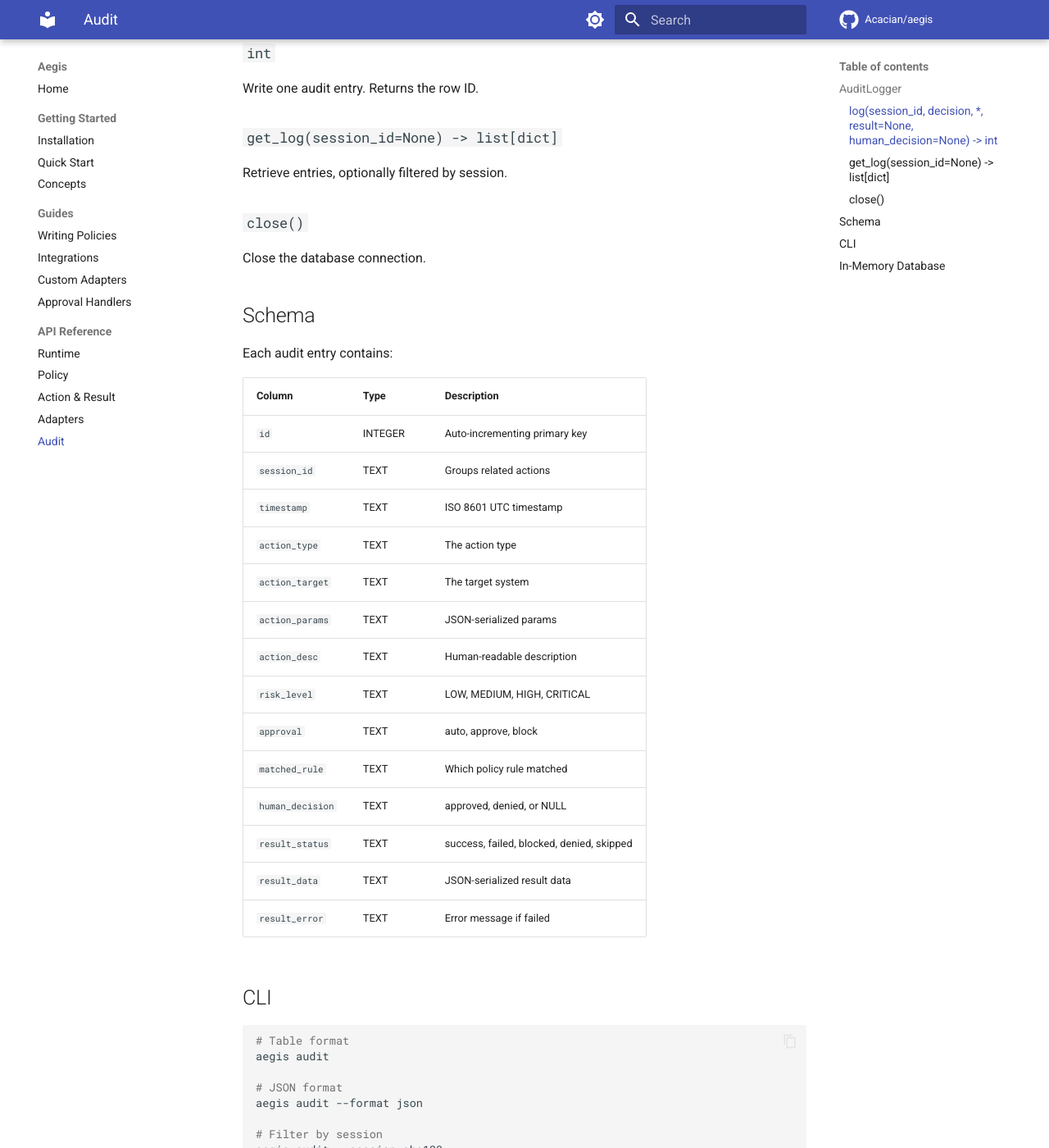
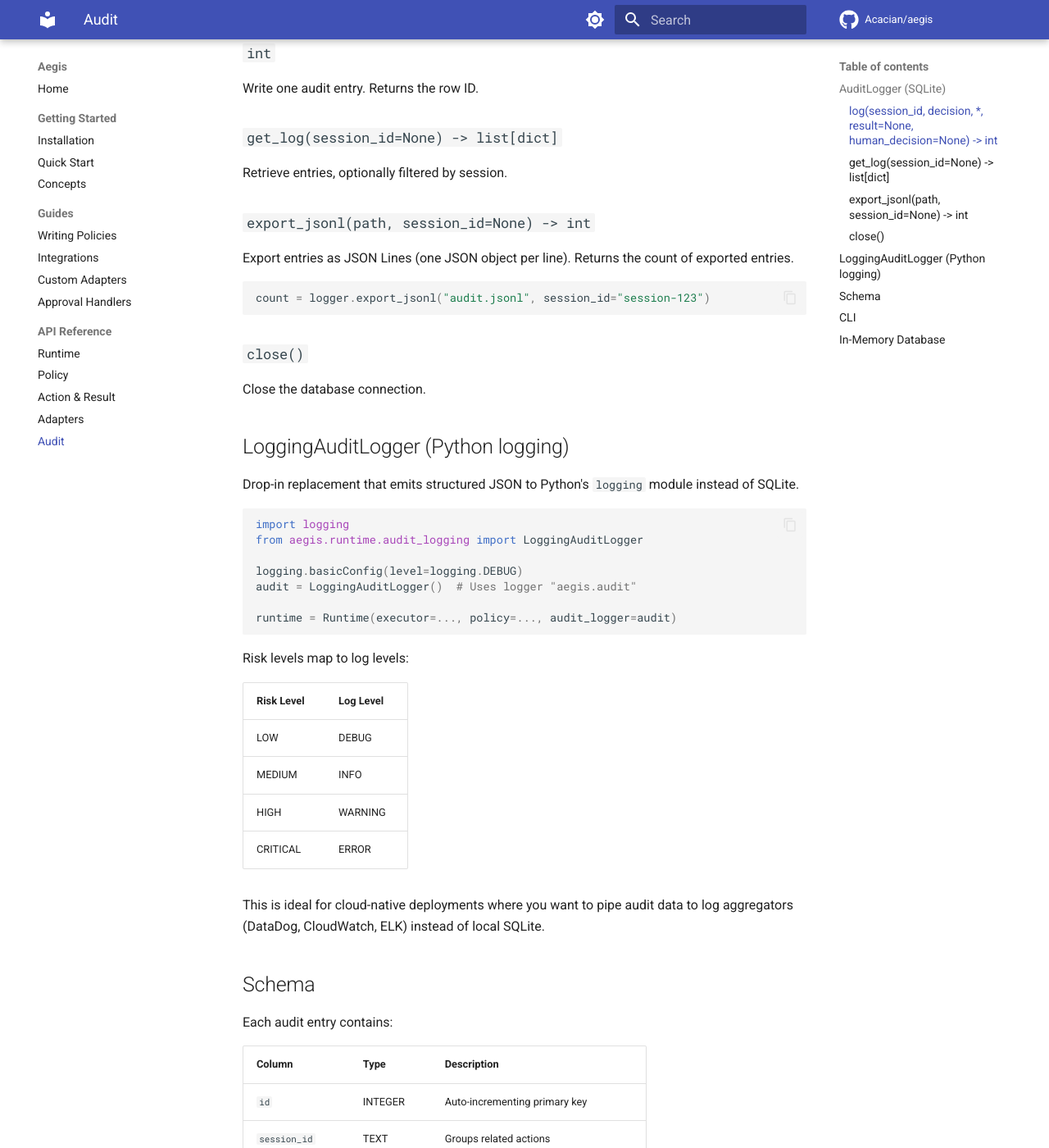
Before and after one commit to Acacian/aegis, an MkDocs documentation site: the page built from docs/api/audit.md, in a window 1280 px wide and 1400 px high, scrolled down 322 px. Shown: the whole window at 82% size. Built offline with MkDocs 1.6.1 and Material for MkDocs 9.7.7, drawn with Linux system fonts in a browser that asks for light colours; comment, search, counter and statistics services are not loaded; some of the changed text lies outside the part shown.

Commit message:
docs: update for v0.1.1 features (httpx, JSONL, logging backend)
- Add httpx adapter to integrations and custom-adapters guides
- Document LoggingAuditLogger and JSONL export in audit docs

Co-Authored-By: Claude Opus 4.6 <noreply@anthropic.com>

````diff
--- a/docs/api/audit.md
+++ b/docs/api/audit.md
@@ -1,6 +1,6 @@
 # Audit Logger
 
-## AuditLogger
+## AuditLogger (SQLite)
 
 ```python
 from aegis.runtime.audit import AuditLogger
@@ -16,9 +16,42 @@ Write one audit entry. Returns the row ID.
 
 Retrieve entries, optionally filtered by session.
 
+### `export_jsonl(path, session_id=None) -> int`
+
+Export entries as JSON Lines (one JSON object per line). Returns the count of exported entries.
+
+```python
+count = logger.export_jsonl("audit.jsonl", session_id="session-123")
+```
+
 ### `close()`
 
 Close the database connection.
+
+## LoggingAuditLogger (Python logging)
+
+Drop-in replacement that emits structured JSON to Python's `logging` module instead of SQLite.
+
+```python
+import logging
+from aegis.runtime.audit_logging import LoggingAuditLogger
+
+logging.basicConfig(level=logging.DEBUG)
+audit = LoggingAuditLogger()  # Uses logger "aegis.audit"
+
+runtime = Runtime(executor=..., policy=..., audit_logger=audit)
+```
+
+Risk levels map to log levels:
+
+| Risk Level | Log Level |
+|-----------|-----------|
+| LOW | DEBUG |
+| MEDIUM | INFO |
+| HIGH | WARNING |
+| CRITICAL | ERROR |
+
+This is ideal for cloud-native deployments where you want to pipe audit data to log aggregators (DataDog, CloudWatch, ELK) instead of local SQLite.
 
 ## Schema
 
@@ -50,6 +83,9 @@ aegis audit
 # JSON format
 aegis audit --format json
 
+# JSONL export
+aegis audit --format jsonl -o audit_export.jsonl
+
 # Filter by session
 aegis audit --session abc123
 
````
Also changed, not shown: docs/guides/custom-adapters.md (+28 -3 lines), docs/guides/integrations.md (+30 -0 lines).
